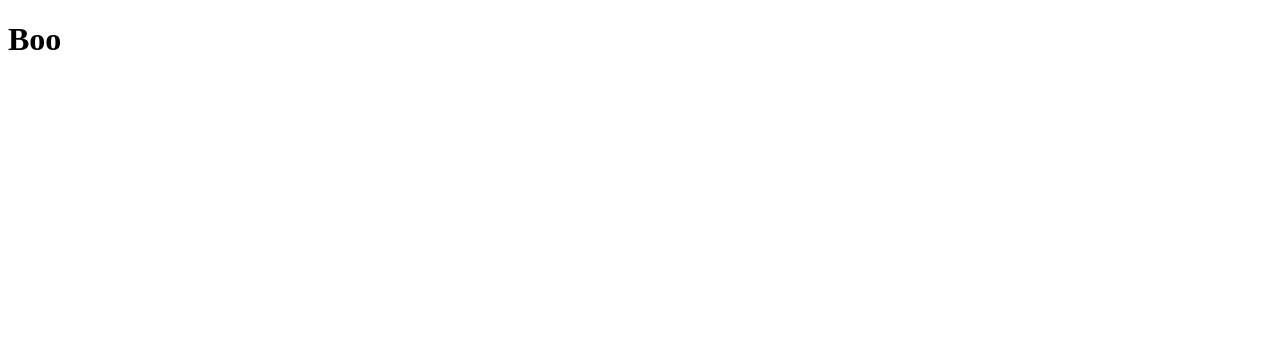
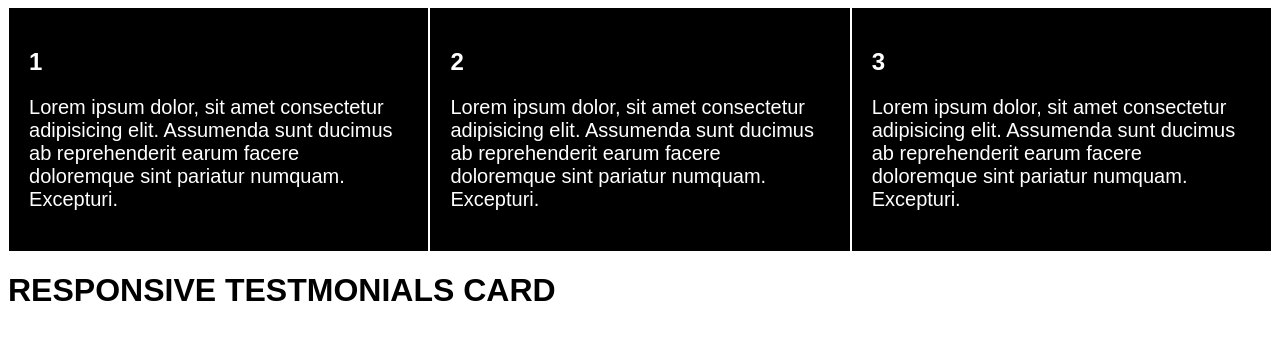
Before and after one commit to bithi001/web_cards, a plain HTML site: page index.html in a window 1280 px wide. Drawn offline with Linux system fonts and the light colour scheme.

Commit message:
gu banaichi

```diff
--- a/index.html
+++ b/index.html
@@ -4,9 +4,33 @@
     <meta charset="UTF-8">
     <meta http-equiv="X-UA-Compatible" content="IE=edge">
     <meta name="viewport" content="width=device-width, initial-scale=1.0">
-    <title>Document</title>
+    <title>card design</title>
+    <link href="styles.css" rel ="stylesheet">
 </head>
 <body>
-    <h1>Boo</h1>
+    <div class="container">
+        <div class="child1">
+        <h2>1</h2>
+        <p>Lorem ipsum dolor, sit amet consectetur adipisicing elit.
+            Assumenda sunt ducimus ab reprehenderit earum facere doloremque sint pariatur numquam.
+            Excepturi.</p>
+        </div>
+        <div class="child2">
+            <h2>2</h2>
+            <p>Lorem ipsum dolor, sit amet consectetur adipisicing elit.
+                Assumenda sunt ducimus ab reprehenderit earum facere doloremque sint pariatur numquam.
+                Excepturi.</p>
+        </div>
+
+        <div class="child3">
+            <h2>3</h2>
+            <p>Lorem ipsum dolor, sit amet consectetur adipisicing elit.
+                Assumenda sunt ducimus ab reprehenderit earum facere doloremque sint pariatur numquam.
+                Excepturi.</p>
+        </div>
+    </div>
+
+    <h1>RESPONSIVE TESTMONIALS CARD </h1>
+
 </body>
 </html>
--- a/styles.css
+++ b/styles.css
@@ -0,0 +1,26 @@
+*,
+*::after
+*::before
+.body
+
+{
+    box-sizing: border-box;
+}
+body {
+    font-family: sans-serif;
+}
+.container{
+    display: flex;
+    flex-direction: row;
+    justify-content: space-around;
+}
+.container div {
+    padding: 20px;
+    flex-basis: 30%;
+
+}
+.container .child1 {background: black;}
+.container .child2 {background: black;}
+.container .child3 {background: black;}
+p {color: white;font-size: 20px;}
+h2{color: white;}
```
